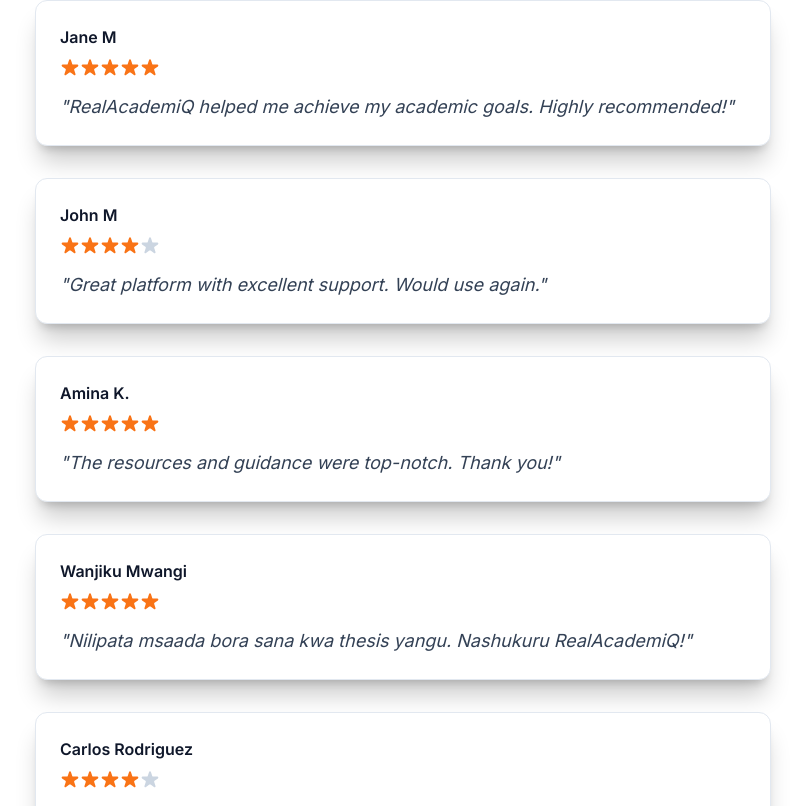
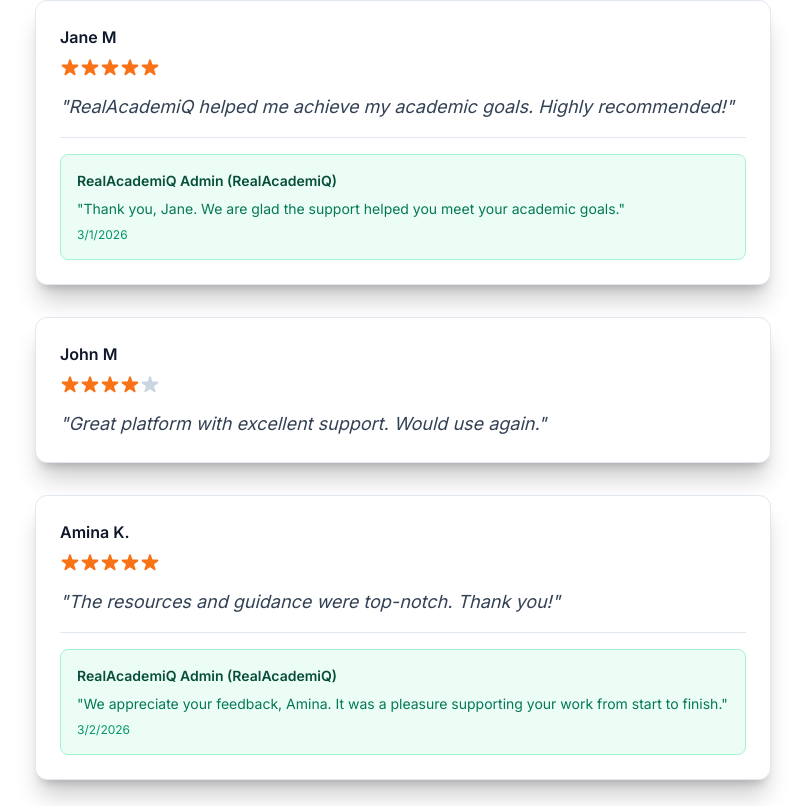
Before and after one commit to WolfriderReal/RealAcademiQ-, a Next.js app: page / in a window 1280 px wide. Shown: the part 1894-2700 px from the top of the page, without its empty margins (237-1042 px from the left). Built offline with nearby package versions, Linux system fonts and the light colour scheme.

Commit message:
Show initial seeded testimonial replies

```diff
--- a/src/components/TestimonialsAndSupport.tsx
+++ b/src/components/TestimonialsAndSupport.tsx
@@ -79,6 +79,37 @@
     rating: 5,
     feedback: 'Huduma zao ni za kipekee na zinasaidia sana wanafunzi.'
   }
+];
+
+const defaultReplies: Reply[] = [
+  {
+    id: 'default-reply-0',
+    reviewId: 'default-0',
+    adminName: 'RealAcademiQ Admin',
+    replyText: 'Thank you, Jane. We are glad the support helped you meet your academic goals.',
+    createdAt: '2026-03-01T09:00:00.000Z',
+  },
+  {
+    id: 'default-reply-1',
+    reviewId: 'default-2',
+    adminName: 'RealAcademiQ Admin',
+    replyText: 'We appreciate your feedback, Amina. It was a pleasure supporting your work from start to finish.',
+    createdAt: '2026-03-02T10:30:00.000Z',
+  },
+  {
+    id: 'default-reply-2',
+    reviewId: 'default-5',
+    adminName: 'RealAcademiQ Admin',
+    replyText: 'Thank you, Priya. Timely delivery and clear communication remain a core part of our process.',
+    createdAt: '2026-03-03T14:15:00.000Z',
+  },
+  {
+    id: 'default-reply-3',
+    reviewId: 'default-10',
+    adminName: 'RealAcademiQ Admin',
+    replyText: 'Asante sana, Grace. Tunafurahi kuona huduma zetu zinawasaidia wanafunzi kwa matokeo bora.',
+    createdAt: '2026-03-04T08:45:00.000Z',
+  },
 ];
 
 const STORAGE_KEY = 'realacademiq_visitor_reviews';
@@ -325,6 +356,20 @@
     [visitorReviews]
   );
 
+  const allReplies = useMemo(() => {
+    const replyMap = new Map<string, Reply>()
+
+    for (const reply of defaultReplies) {
+      replyMap.set(reply.id, reply)
+    }
+
+    for (const reply of replies) {
+      replyMap.set(reply.id, reply)
+    }
+
+    return Array.from(replyMap.values())
+  }, [replies]);
+
   const handleSubmit = async (e: React.FormEvent<HTMLFormElement>) => {
     e.preventDefault();
     const safeName = name.trim().slice(0, 60);
@@ -418,7 +463,7 @@
   };
 
   const getRepliesForReview = (reviewId: string, legacyReviewId: string) => {
-    return replies.filter((r) => r.reviewId === reviewId || r.reviewId === legacyReviewId);
+    return allReplies.filter((r) => r.reviewId === reviewId || r.reviewId === legacyReviewId);
   };
 
   return (
```
